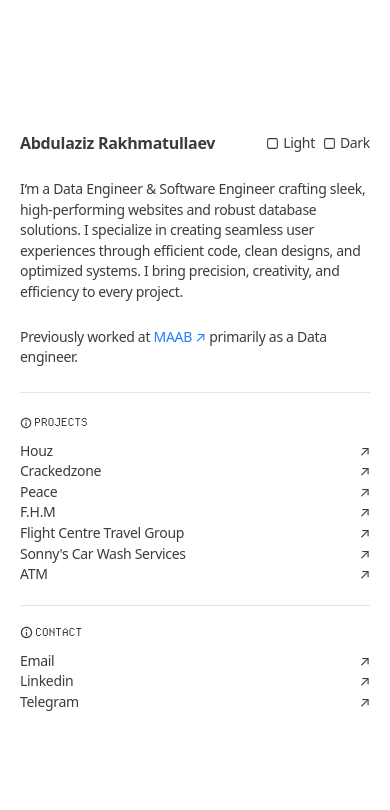
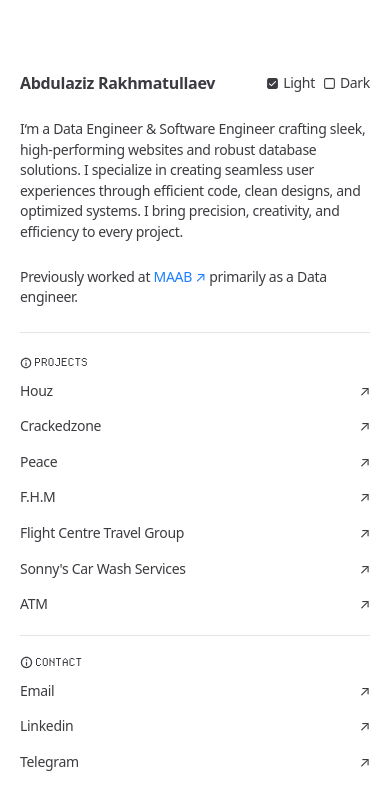
Before and after one commit to AbdulazizRakhmatullaev/portfolio, a Next.js app: page / in a window 390 px wide. Shown: the top 810 px of the page. Built offline with nearby package versions, Linux system fonts and the light colour scheme.

Commit message:
bug fixes

```diff
--- a/app/globals.css
+++ b/app/globals.css
@@ -118,6 +118,10 @@
     width: 100% !important;
   }
 
+  .lnks {
+    gap: 15px;
+  }
+
   .vh {
     display: none;
   }
--- a/app/layout.tsx
+++ b/app/layout.tsx
@@ -26,7 +26,7 @@
       <body className="select-none">
         <ThemeProvider
           attribute="data-theme"
-          defaultTheme="system"
+          defaultTheme="light"
           enableSystem
           disableTransitionOnChange
         >
--- a/app/page.tsx
+++ b/app/page.tsx
@@ -51,7 +51,7 @@
             <svg className='mr-[-2px]' xmlns="http://www.w3.org/2000/svg" width="12" height="12" fill="none" viewBox="0 0 16 16"><path fill="currentColor" fillRule="evenodd" d="M8 13.5c3.0376 0 5.5-2.4624 5.5-5.5S11.0376 2.5 8 2.5 2.5 4.9624 2.5 8s2.4624 5.5 5.5 5.5ZM15 8c0 3.866-3.134 7-7 7s-7-3.134-7-7 3.134-7 7-7 7 3.134 7 7Z M8 12a.75.75 0 0 1-.75-.75v-3.5a.75.75 0 0 1 1.5 0v3.5A.75.75 0 0 1 8 12Z M7.1 4.9a.9.9 0 1 1 1.8 0 .9.9 0 0 1-1.8 0Z" /></svg>
             <div className='font-depMon uppercase text-[11px] leading-none'>Projects</div>
           </div>
-          <div className='mt-3 flex flex-col text-black'>
+          <div className='mt-3 flex flex-col text-black lnks'>
             {projs.map((proj) => (
               <Link key={proj.slug} href={`projects/${proj.slug}`} className='flex justify-between items-center hover:opacity-50 w-full h-full top-0 left-0'>
                 <div>{proj.name}</div>
@@ -67,7 +67,7 @@
             <svg className='mr-[-2px]' xmlns="http://www.w3.org/2000/svg" width="13" height="13" fill="none" viewBox="0 0 16 16"><path fill="currentColor" fillRule="evenodd" d="M8 13.5c3.0376 0 5.5-2.4624 5.5-5.5S11.0376 2.5 8 2.5 2.5 4.9624 2.5 8s2.4624 5.5 5.5 5.5ZM15 8c0 3.866-3.134 7-7 7s-7-3.134-7-7 3.134-7 7-7 7 3.134 7 7Z M8 12a.75.75 0 0 1-.75-.75v-3.5a.75.75 0 0 1 1.5 0v3.5A.75.75 0 0 1 8 12Z M7.1 4.9a.9.9 0 1 1 1.8 0 .9.9 0 0 1-1.8 0Z" /></svg>
             <div className='font-depMon uppercase text-[11px] leading-none'>Contact</div>
           </div>
-          <div className='mt-3 flex flex-col text-black'>
+          <div className='mt-3 flex flex-col text-black lnks'>
             <Link href="mailto:rakhmatullaevabdulaziz@gmail.com" className='flex justify-between items-center hover:opacity-50'>
               <div>Email</div>
               <div>↗</div>
```
